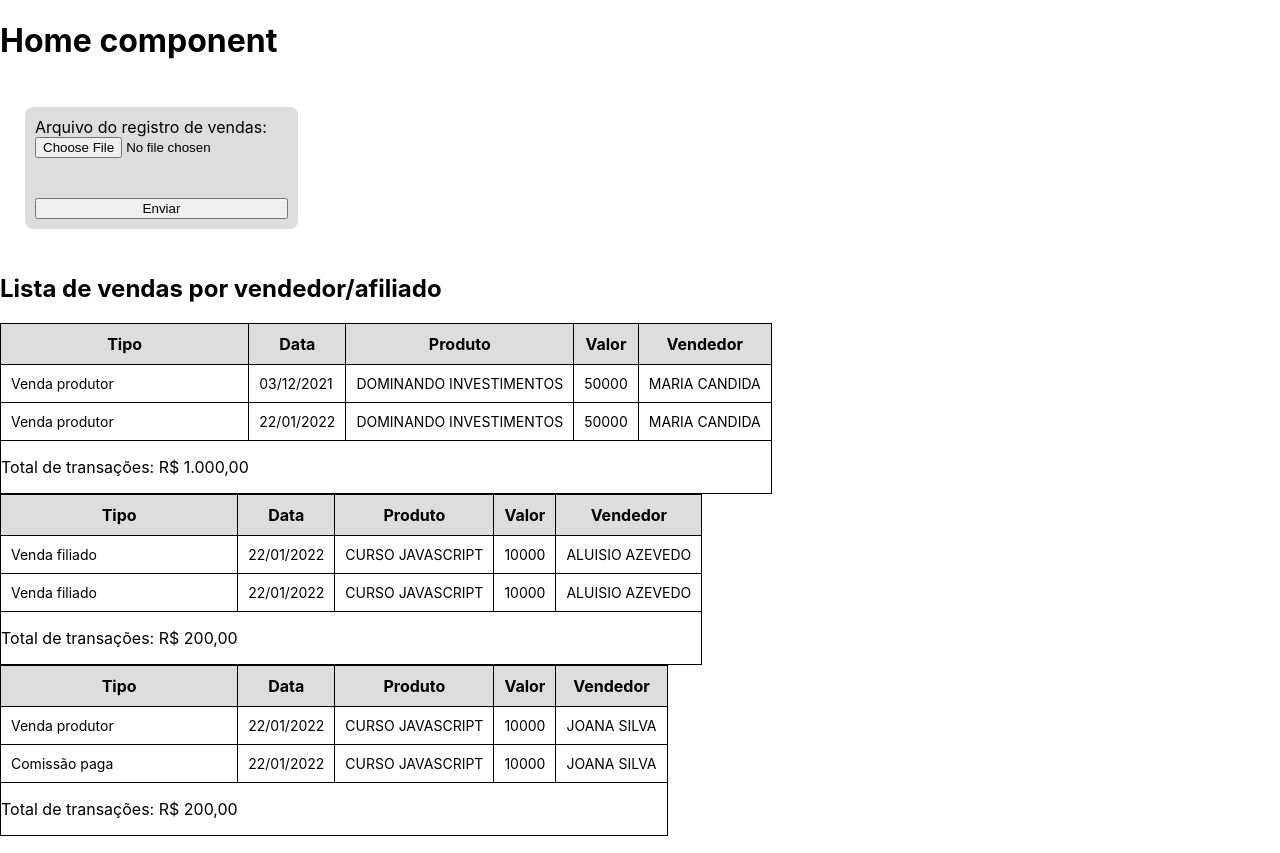
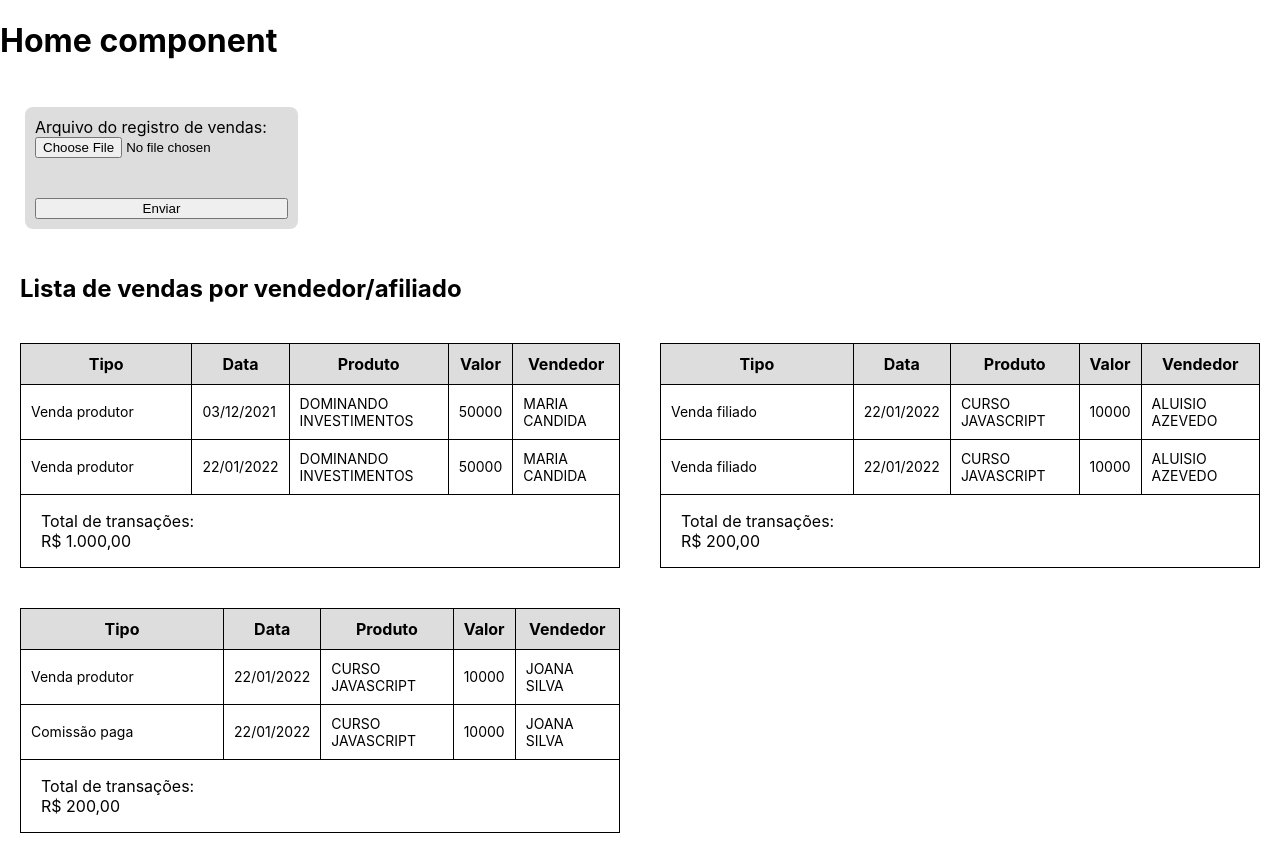
Before and after one commit to caiquedegaspari/teste-mz-front, a React (Create React App) app: page / in a window 1280 px wide. Shown: the top 853 px of the page. Built offline with nearby package versions, Linux system fonts and the light colour scheme; no server answers.

Commit message:
feat: add ListSales style

```diff
--- a/src/Components/ListSales/listSales.css
+++ b/src/Components/ListSales/listSales.css
@@ -1,7 +1,12 @@
 table, th, td {
+  margin: 20px;
   padding: 10px;
   border: 1px solid;
   border-collapse: collapse;
+}
+
+table {
+  width: 600px;
 }
 
 th {
@@ -11,3 +16,13 @@ th {
 td {
   font-size: 14px;
 }
+
+p, h2 {
+  width: 100%;
+  padding: 0 20px;
+}
+
+.tableContainer {
+  display: flex;
+  flex-wrap: wrap;
+}
```
